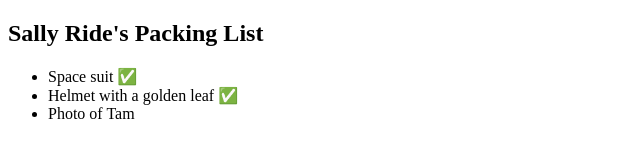
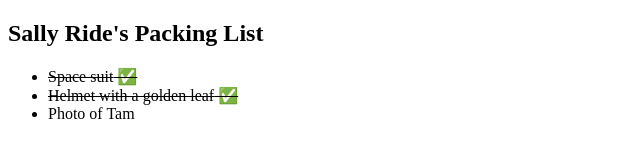
Before and after one commit to amitvashisht02/learn, a React (Vite) app: page / in a window 1280 px wide. Shown: the top 160 px of the page, without its empty margins (0-640 px from the left). Built offline with nearby package versions, Linux system fonts and the light colour scheme.

Commit message:
update in PackingList

```diff
--- a/src/example/PackingList.jsx
+++ b/src/example/PackingList.jsx
@@ -1,6 +1,10 @@
 function Item( {name, isPacked} ) {
     if (isPacked) {
-        return <li className="item">{name} ✅ </li>;
+        // return <li className="item">{name} ✅ </li>;
+        // return null;
+        return <li className="item">
+            <del>{name} ✅ </del>
+            </li>
     }
     return <li className="item">{name}</li>;
 }
```
